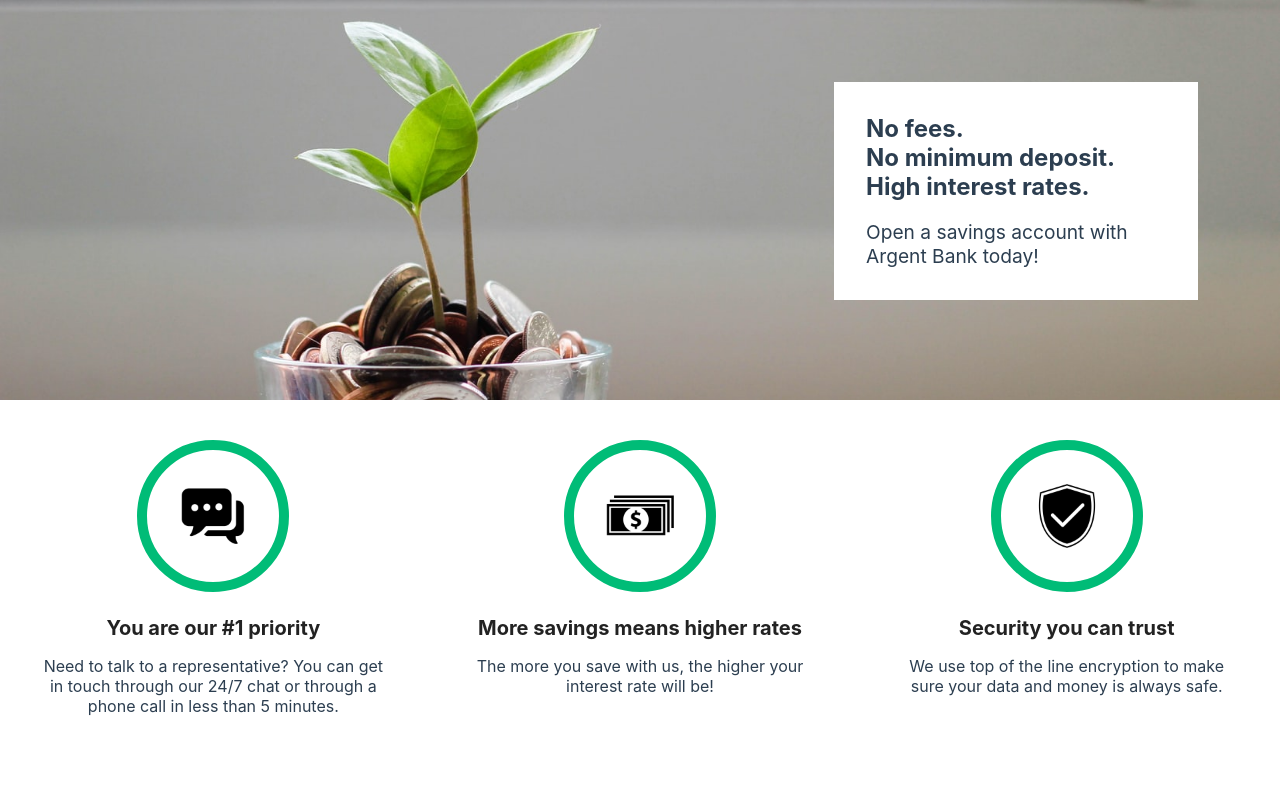
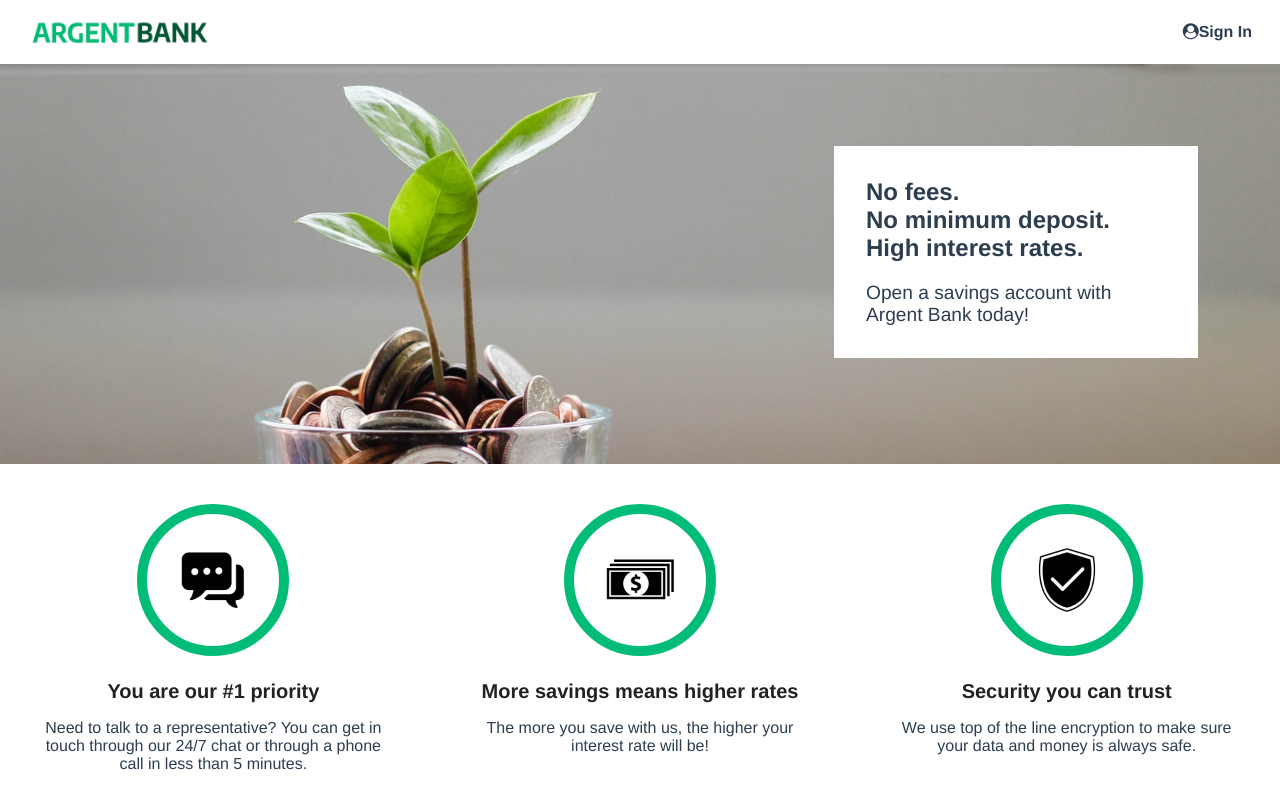
Before and after one commit to BenjaminSiret/argent-bank, a React (Create React App) app: page / in a window 1280 px wide. Shown: the top 808 px of the page. Built offline with nearby package versions, Linux system fonts and the light colour scheme.

Commit message:
add navbar, and css

```diff
--- a/public/index.html
+++ b/public/index.html
@@ -1,5 +1,6 @@
 <!DOCTYPE html>
 <html lang="en">
+
 <head>
   <meta charset="utf-8" />
   <link rel="icon" href="%PUBLIC_URL%/favicon.ico" />
@@ -7,8 +8,7 @@
   <meta name="theme-color" content="#000000" />
   <meta
     name="description"
-      content="Web site created using create-react-app"
-    />
+    content="Web site created using create-react-app" />
   <link rel="apple-touch-icon" href="%PUBLIC_URL%/logo192.png" />
   <!--
       manifest.json provides metadata used when your web app is installed on a
@@ -24,8 +24,12 @@
       work correctly both with client-side routing and a non-root public URL.
       Learn how to configure a non-root public URL by running `npm run build`.
     -->
-    <title>React App</title>
+  <link
+    rel="stylesheet"
+    href="https://stackpath.bootstrapcdn.com/font-awesome/4.7.0/css/font-awesome.min.css" />
+  <title>Argent Bank - Home Page</title>
 </head>
+
 <body>
   <noscript>You need to enable JavaScript to run this app.</noscript>
   <div id="root"></div>
@@ -40,4 +44,5 @@
       To create a production bundle, use `npm run build` or `yarn build`.
     -->
 </body>
+
 </html>
--- a/src/components/Home/HomePage.css
+++ b/src/components/Home/HomePage.css
@@ -1,76 +1,9 @@
-html {
-  font-family: Avenir, Helvetica, Arial, sans-serif;
-  -webkit-font-smoothing: antialiased;
-  -moz-osx-font-smoothing: grayscale;
-  text-align: center;
-  color: #2c3e50;
-}
-
-body {
-  margin: 0;
-  display: flex;
-  flex-direction: column;
-  min-height: 100vh;
-}
-
 .main {
   flex: 1;
 }
 
 .bg-dark {
   background-color: #12002b;
-}
-
-.sr-only {
-  border: 0 !important;
-  clip: rect(1px, 1px, 1px, 1px) !important;
-  /* 1 */
-  -webkit-clip-path: inset(50%) !important;
-  clip-path: inset(50%) !important;
-  /* 2 */
-  height: 1px !important;
-  margin: -1px !important;
-  overflow: hidden !important;
-  padding: 0 !important;
-  position: absolute !important;
-  width: 1px !important;
-  white-space: nowrap !important;
-  /* 3 */
-}
-
-.main-nav {
-  display: flex;
-  justify-content: space-between;
-  align-items: center;
-  padding: 5px 20px;
-}
-
-.main-nav a {
-  font-weight: bold;
-  color: #2c3e50;
-}
-
-.main-nav a.router-link-exact-active {
-  color: #42b983;
-}
-
-.main-nav-item {
-  text-decoration: none;
-  margin-right: 0.5rem;
-}
-
-.main-nav-item:hover {
-  text-decoration: underline;
-}
-
-.main-nav-logo {
-  display: flex;
-  align-items: center;
-}
-
-.main-nav-logo-image {
-  max-width: 100%;
-  width: 200px;
 }
 
 .hero {
--- a/src/components/Layout/RootLayout.js
+++ b/src/components/Layout/RootLayout.js
@@ -1,8 +1,9 @@
 import { Outlet } from "react-router-dom";
-
+import Navbar from '../Navbar/Navbar'
 export default function RootLayout () {
   return (
     <div className='rootLayout'>
+      <Navbar />
       <main>
         <Outlet />
       </main>
--- /dev/null
+++ b/src/components/Navbar/Navbar.css
@@ -0,0 +1,48 @@
+.sr-only {
+  border: 0 !important;
+  clip: rect(1px, 1px, 1px, 1px) !important;
+  -webkit-clip-path: inset(50%) !important;
+  clip-path: inset(50%) !important;
+  height: 1px !important;
+  margin: -1px !important;
+  overflow: hidden !important;
+  padding: 0 !important;
+  position: absolute !important;
+  width: 1px !important;
+  white-space: nowrap !important;
+}
+
+.main-nav {
+  display: flex;
+  justify-content: space-between;
+  align-items: center;
+  padding: 5px 20px;
+}
+
+.main-nav a {
+  font-weight: bold;
+  color: #2c3e50;
+}
+
+.main-nav a.router-link-exact-active {
+  color: #42b983;
+}
+
+.main-nav-item {
+  text-decoration: none;
+  margin-right: 0.5rem;
+}
+
+.main-nav-item:hover {
+  text-decoration: underline;
+}
+
+.main-nav-logo {
+  display: flex;
+  align-items: center;
+}
+
+.main-nav-logo-image {
+  max-width: 100%;
+  width: 200px;
+}
--- /dev/null
+++ b/src/components/Navbar/Navbar.js
@@ -0,0 +1,22 @@
+import logo from '../../img/argentBankLogo.png'
+import './Navbar.css'
+export default function Navbar () {
+  return (
+    <nav className="main-nav">
+      <a className="main-nav-logo" href="./index.html">
+        <img
+          className="main-nav-logo-image"
+          src={logo}
+          alt="Argent Bank Logo"
+        />
+        <h1 className="sr-only">Argent Bank</h1>
+      </a>
+      <div>
+        <a className="main-nav-item" href="./sign-in.html">
+          <i className="fa fa-user-circle"></i>
+          Sign In
+        </a>
+      </div>
+    </nav>
+  )
+}
--- a/src/index.css
+++ b/src/index.css
@@ -1,13 +1,14 @@
+html {
+  font-family: Avenir, Helvetica, Arial, sans-serif;
+  -webkit-font-smoothing: antialiased;
+  -moz-osx-font-smoothing: grayscale;
+  text-align: center;
+  color: #2c3e50;
+}
+
 body {
   margin: 0;
-  font-family: -apple-system, BlinkMacSystemFont, 'Segoe UI', 'Roboto', 'Oxygen',
-    'Ubuntu', 'Cantarell', 'Fira Sans', 'Droid Sans', 'Helvetica Neue',
-    sans-serif;
-  -webkit-font-smoothing: antialiased;
-  -moz-osx-font-smoothing: grayscale;
+  display: flex;
+  flex-direction: column;
+  min-height: 100vh;
 }
-
-code {
-  font-family: source-code-pro, Menlo, Monaco, Consolas, 'Courier New',
-    monospace;
-}
```
Lines whose indentation alone changed are shown as unchanged.
